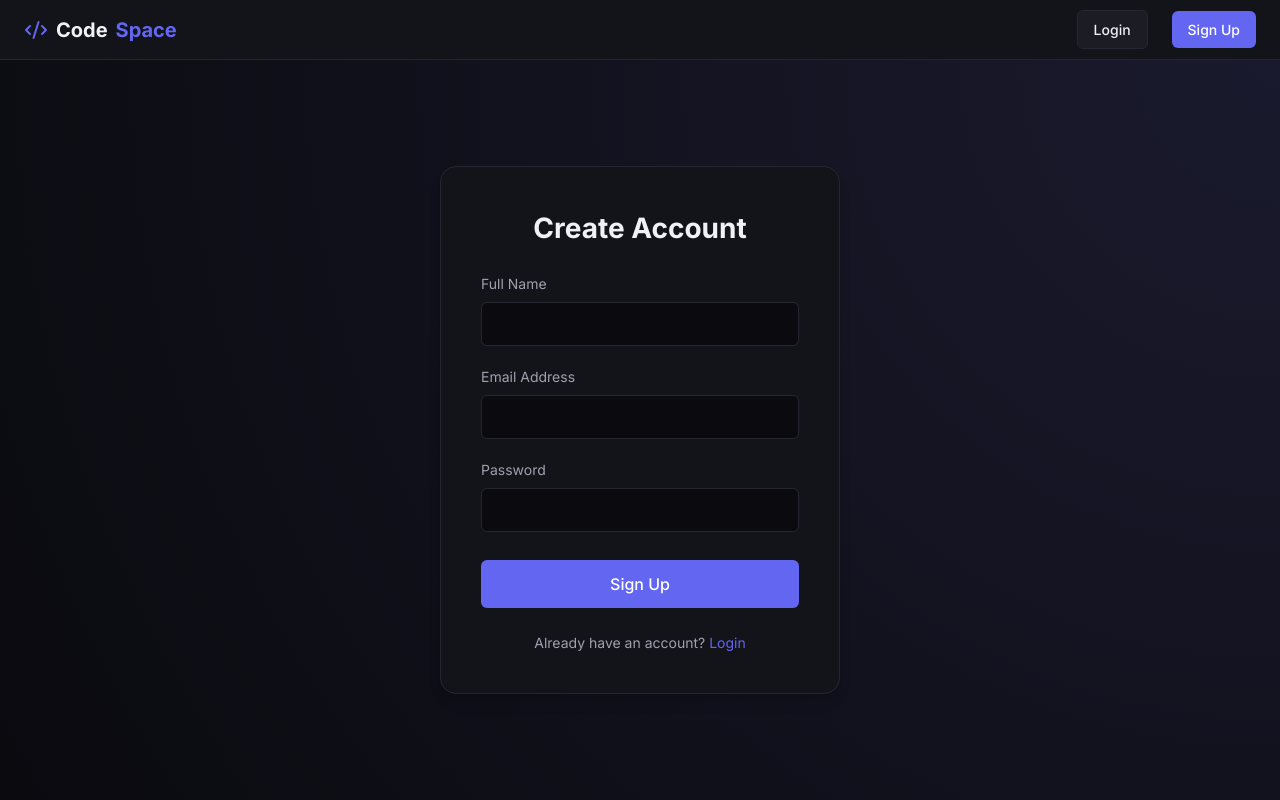
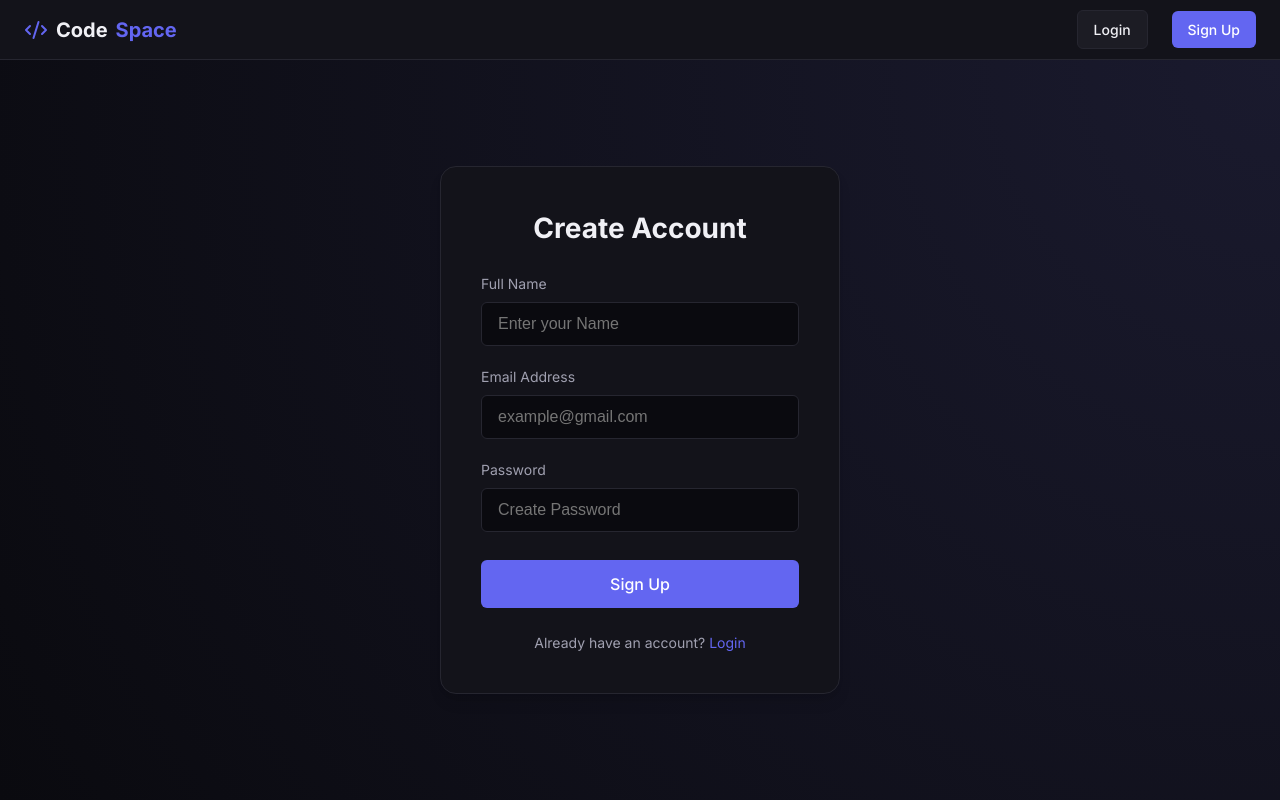
Before and after one commit to THANUSRI-04/CodeSpace, a React (Vite) app in the folder frontend/: page /signup in a window 1280 px wide. Built offline with nearby package versions, Linux system fonts and the light colour scheme.

Commit message:
added placeholders

```diff
--- a/frontend/src/pages/Login.jsx
+++ b/frontend/src/pages/Login.jsx
@@ -34,7 +34,8 @@ const Login = () => {
                             className="form-control"
                             required
                             value={formData.email}
-                            onChange={(e) => setFormData({...formData, email: e.target.value})}
+                            onChange={(e) => setFormData({ ...formData, email: e.target.value })}
+                            placeholder='example@gmail.com'
                         />
                     </div>
                     <div className="form-group">
@@ -44,7 +45,8 @@ const Login = () => {
                             className="form-control"
                             required
                             value={formData.password}
-                            onChange={(e) => setFormData({...formData, password: e.target.value})}
+                            onChange={(e) => setFormData({ ...formData, password: e.target.value })}
+                            placeholder='Password'
                         />
                     </div>
                     <button type="submit" className="btn btn-primary auth-btn" disabled={loading}>
--- a/frontend/src/pages/Signup.jsx
+++ b/frontend/src/pages/Signup.jsx
@@ -34,7 +34,8 @@ const Signup = () => {
                             className="form-control"
                             required
                             value={formData.name}
-                            onChange={(e) => setFormData({...formData, name: e.target.value})}
+                            onChange={(e) => setFormData({ ...formData, name: e.target.value })}
+                            placeholder='Enter your Name'
                         />
                     </div>
                     <div className="form-group">
@@ -44,7 +45,8 @@ const Signup = () => {
                             className="form-control"
                             required
                             value={formData.email}
-                            onChange={(e) => setFormData({...formData, email: e.target.value})}
+                            onChange={(e) => setFormData({ ...formData, email: e.target.value })}
+                            placeholder='example@gmail.com'
                         />
                     </div>
                     <div className="form-group">
@@ -54,7 +56,8 @@ const Signup = () => {
                             className="form-control"
                             required
                             value={formData.password}
-                            onChange={(e) => setFormData({...formData, password: e.target.value})}
+                            onChange={(e) => setFormData({ ...formData, password: e.target.value })}
+                            placeholder='Create Password'
                         />
                     </div>
                     <button type="submit" className="btn btn-primary auth-btn" disabled={loading}>
```
